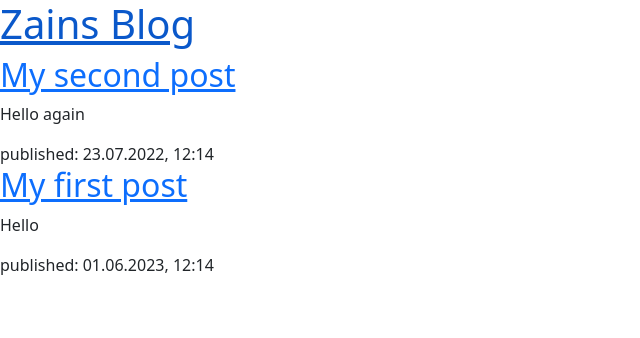
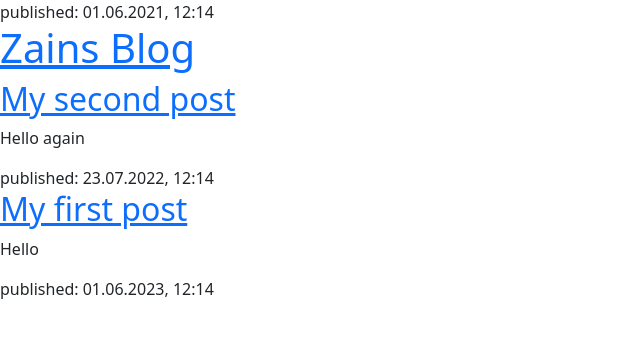
Before and after one commit to zrife2/my-first-blog, a Django app: page / in a window 1280 px wide. Shown: the top 338 px of the page, without its empty margins (0-640 px from the left). Run offline with Django 3.2, Linux system fonts and the light colour scheme.

Commit message:
33333333333333333333444444444555555

```diff
--- a/blog/templates/blog/post_list.html
+++ b/blog/templates/blog/post_list.html
@@ -2,6 +2,7 @@
 <html>
     <head>
         <title>Zains Blog</title>
+        <time>published: 01.06.2021, 12:14</time>
         <link rel="stylesheet" href="https://cdn.jsdelivr.net/npm/bootstrap@5.1.3/dist/css/bootstrap.min.css" integrity="sha384-1BmE4kWBq78iYhFldvKuhfTAU6auU8tT94WrHftjDbrCEXSU1oBoqyl2QvZ6jIW3" crossorigin="anonymous">
     </head>
     <body>
```
